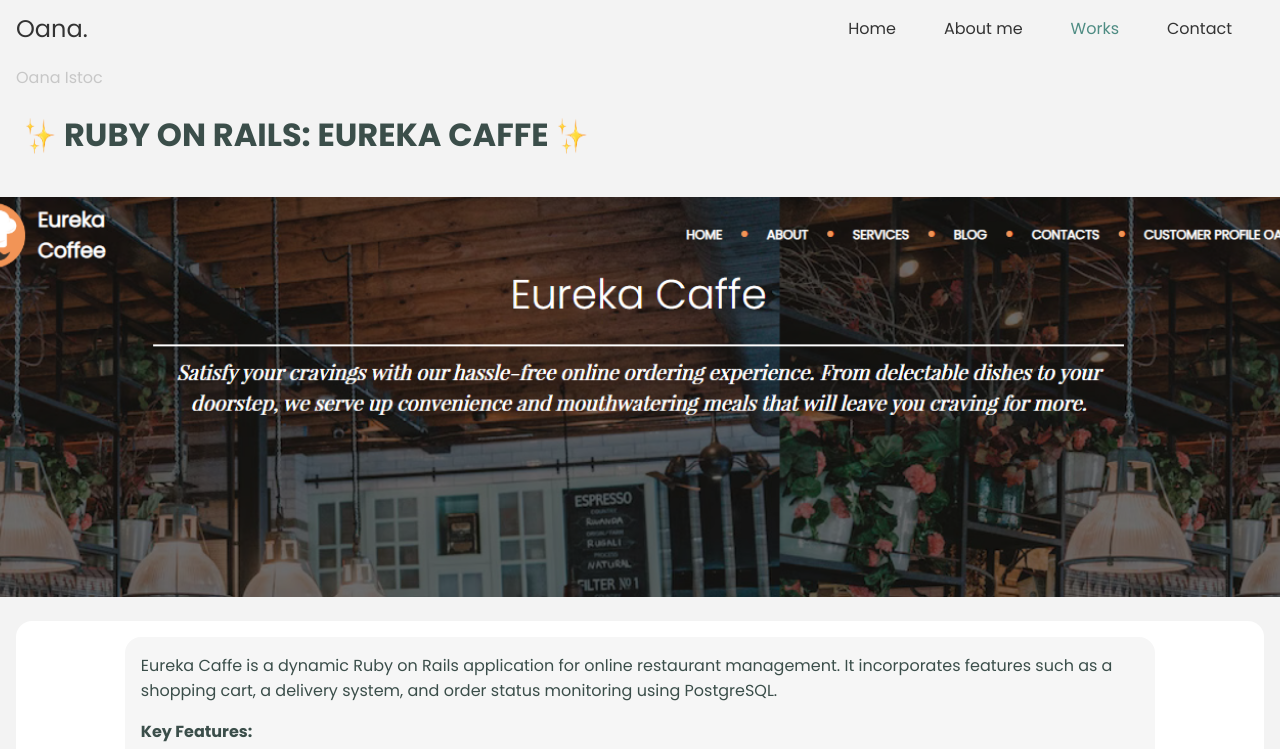
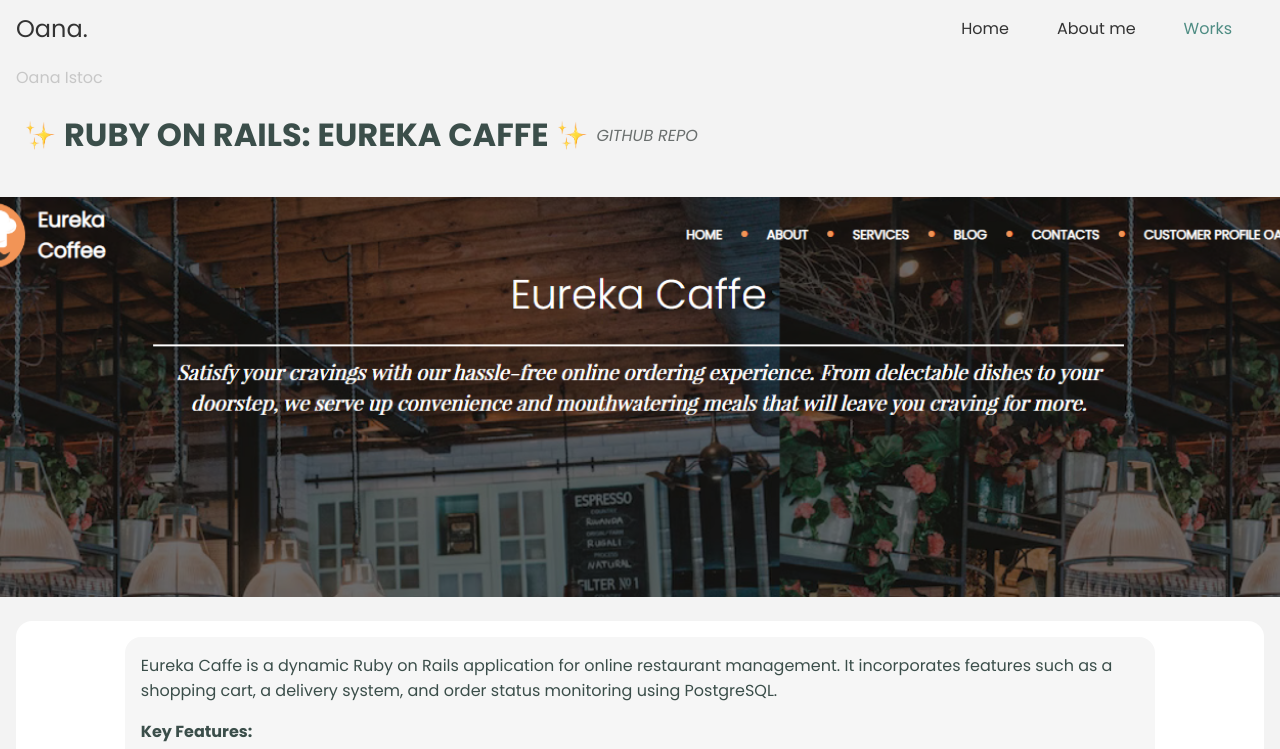
Before and after one commit to istocoana/oanaistoc_portofolio, a website: page work_details1.html in a window 1280 px wide. Shown: the top 749 px of the page. Drawn offline with Linux system fonts and the light colour scheme.

Commit message:
Wokrs page, Wokrs details PaGE, Responsive

```diff
--- a/styles/work-details.css
+++ b/styles/work-details.css
@@ -10,6 +10,7 @@
 
 .title {
   display: flex;
+  align-items: center;
   text-transform: uppercase;
 }
 
--- a/work_details1.html
+++ b/work_details1.html
@@ -32,7 +32,6 @@
         <a href="index.html" class="navbar-item">Home</a>
         <a href="about.html" class="navbar-item">About me</a>
         <a href="works.html" id="active" class="navbar-item">Works</a>
-        <a href="contact.html" class="navbar-item">Contact</a>
       </div>
     </div>
   </nav>
@@ -44,6 +43,7 @@
         <img src="images/stars.png" alt="Stars">
         <h1>Ruby on Rails: Eureka Caffe</h1>
         <img src="images/stars.png" alt="Stars">
+        <a href="https://github.com/istocoana/RoRinternshipWD-A3" ><em>Github Repo</em></a>
       </div>
     </div>
 
```
Also changed, not shown: about.html (+0 -1 lines), index.html (+0 -1 lines), work_details3.html (+1 -1 lines), work_details4.html (+1 -1 lines), work_details5.html (+0 -1 lines), works.html (+0 -1 lines).
